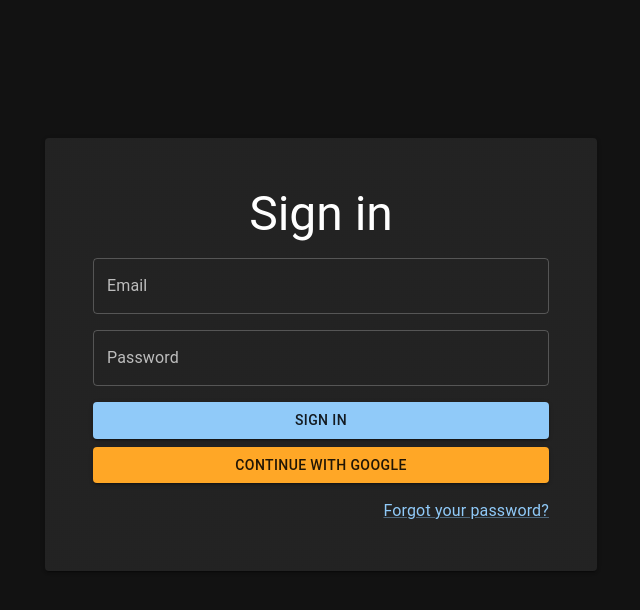
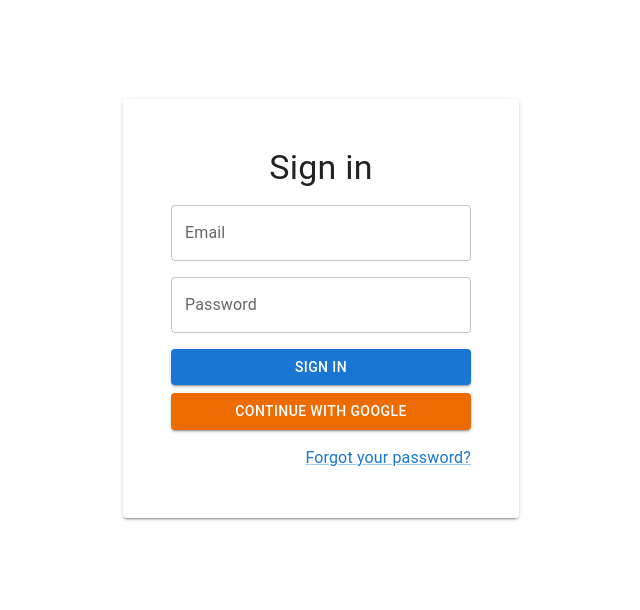
Before and after one commit to mlmabuti/conan-bug-tracker, a React (Vite) app: page / in a window 1280 px wide. Shown: the top 610 px of the page, without its empty margins (319-959 px from the left). Built offline with nearby package versions, Linux system fonts and the light colour scheme; no server answers.

Commit message:
add invalid email/password prompt

```diff
--- a/src/App.jsx
+++ b/src/App.jsx
@@ -7,7 +7,7 @@ import CssBaseline from '@mui/material/CssBaseline';
 
 function App() {
     const [loggedIn, setLoggedIn] = useState(false);
-    const [colorMode, setColorMode] = useState('dark')
+    const [colorMode, setColorMode] = useState('light')
 
     const darkTheme = createTheme({
         palette: {
--- a/src/pages/Auth.jsx
+++ b/src/pages/Auth.jsx
@@ -6,14 +6,17 @@ import {createUserWithEmailAndPassword, signInWithPopup} from "firebase/auth";
 export const Auth = (props) => {
     const [email, setEmail] = useState("");
     const [password, setPassword] = useState("");
+    const [isIncorrect, setIsIncorrect] = useState(false);
 
     const signIn = async () => {
         try {
             await createUserWithEmailAndPassword(auth, email, password)
             console.log("logged in as" + auth.currentUser.email)
             props.setLoggedIn(true)
+            setIsIncorrect(false);
         } catch (err) {
             console.error(err)
+            setIsIncorrect(true);
         }
     }
 
@@ -28,10 +31,18 @@ export const Auth = (props) => {
     }
 
     return (
-        <Container maxWidth="sm">
+        <Container maxWidth="xs">
             <Paper sx={{p: 6, mt: "25%"}} elevation={2}>
                 <Stack spacing={2}>
-                    <Typography variant="h3" sx={{mb: "12px"}} alignSelf="center"> Sign in </Typography>
+                    <Typography variant="h4" sx={{mb: "12px"}} alignSelf="center"> Sign in</Typography>
+
+                    {isIncorrect ?
+                        <Typography variant="subtitle2" sx={{color: "red"}}>
+                            Invalid email or password. Please try again.
+                        </Typography> :
+                        false
+                    }
+
                     <TextField type="email" label="Email" onChange={(e) => setEmail(e.target.value)}></TextField>
                     <TextField type="password" label="Password"
                                onChange={(e) => setPassword(e.target.value)}></TextField>
```
